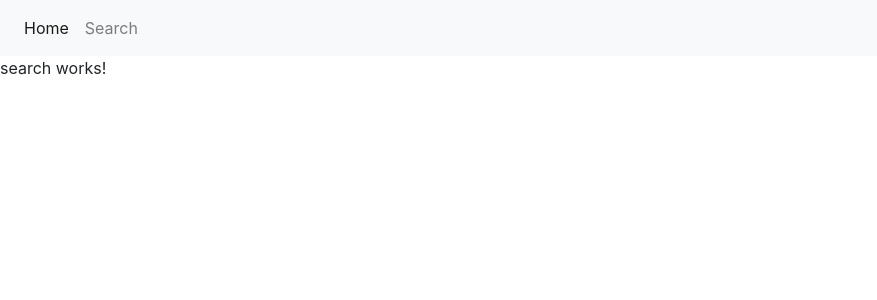
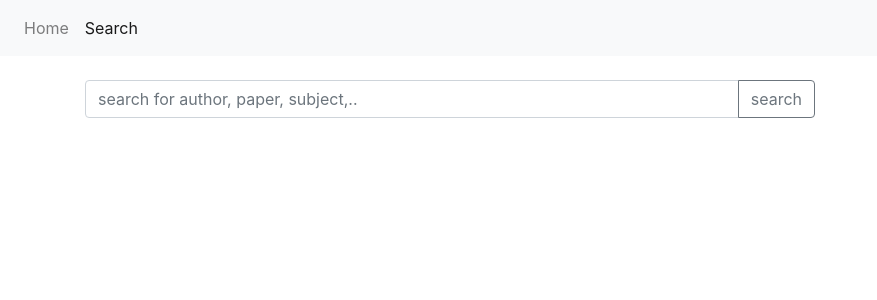
Before and after one commit to followthegrant/website, an Angular app: page /search in a window 1280 px wide. Shown: the top 300 px of the page, without its empty margins (0-877 px from the left). Built offline with nearby package versions, Linux system fonts and the light colour scheme.

Commit message:
showing list items: authors only

```diff
--- a/src/app/app.component.html
+++ b/src/app/app.component.html
@@ -5,17 +5,13 @@
 
   <div class="collapse navbar-collapse" id="navbarSupportedContent">
     <ul class="navbar-nav mr-auto">
-      <li class="nav-item active">
-        <a class="nav-link" href="home">Home <span class="sr-only">(current)</span></a>
+      <li routerLinkActive="active current" class="nav-item">
+        <a class="nav-link" routerLink="/home">Home <span class="sr-only">(current)</span></a>
       </li>
-      <li class="nav-item">
-        <a class="nav-link" href="search">Search</a>
+      <li routerLinkActive="active current" class="nav-item">
+        <a class="nav-link" routerLink="/search">Search</a>
       </li>
     </ul>
-    <!--<form class="form-inline my-2 my-lg-0">-->
-      <!--<input class="form-control mr-sm-2" type="search" placeholder="Search" aria-label="Search">-->
-      <!--<button class="btn btn-outline-success my-2 my-sm-0" type="submit">Search</button>-->
-    <!--</form>-->
   </div>
 </nav>
 <router-outlet></router-outlet>
--- /dev/null
+++ b/src/app/classes/Disclosure.ts
@@ -0,0 +1,73 @@
+import {Url} from "url";
+
+export class Disclosure {
+  constructor(private _authorname: string,
+              private _institutions: any[],
+              private _disclosure: string,
+              private _type: string,
+              private _abstract: string,
+              private _date: string,
+              private _doi: string,
+              private _issn: string,
+              private _journal: string,
+              private _lang: string,
+              private _publisher: string,
+              private _tags: any[],
+              private _title: string,
+              private _paperType: string,
+              private _url: Url,) {
+
+  }
+
+  get authorName () {
+    return this._authorname;
+  }
+
+  get institutions () {
+    return this._institutions;
+  }
+
+  get disclosurex () {
+    return this._disclosure;
+  }
+
+  get type () {
+    return this._type;
+  }
+
+  get abstract () {
+    return this._abstract;
+  }
+
+  get date () {
+    return this._date;
+  }
+
+  get doi () {
+    return this._doi;
+  }
+
+  get issn () {
+    return this._issn;
+  }
+
+  get journal () {
+    return this._journal;
+  }
+
+  get lang () {
+    return this._lang;
+  }
+
+  get publisher () {
+    return this._publisher;
+  }
+
+  get paperType () {
+    return this._paperType;
+  }
+
+  get url () {
+    return this._url;
+  }
+}
--- a/src/app/result/result.component.ts
+++ b/src/app/result/result.component.ts
@@ -1,4 +1,6 @@
 import { Component, OnInit } from '@angular/core';
+import {ActivatedRoute} from "@angular/router";
+import {SearchService} from "../services/search.service";
 
 @Component({
   selector: 'app-result',
@@ -7,9 +9,15 @@ import { Component, OnInit } from '@angular/core';
 })
 export class ResultComponent implements OnInit {
 
-  constructor() { }
+  constructor(private route: ActivatedRoute) { }
 
   ngOnInit() {
+    this.route.paramMap
+      .subscribe(params => {
+        let name = params.get('name');
+
+        // let result = SearchService.getResult(name);
+      })
   }
 
 }
--- a/src/app/search.service.ts
+++ /dev/null
@@ -1,9 +0,0 @@
-import { Injectable } from '@angular/core';
-
-@Injectable({
-  providedIn: 'root'
-})
-export class SearchService {
-
-  constructor() { }
-}
--- a/src/app/search/search.component.html
+++ b/src/app/search/search.component.html
@@ -1,3 +1,24 @@
-<p>
-  search works!
-</p>
+<div class="container">
+  <div class="row mt-4">
+    <div class="input-group col-8 justify-content-around">
+      <input
+        (keyup.enter)="getResults(input)" #input
+        type="text" class="form-control"
+        placeholder="search for author, paper, subject,.."
+        aria-label="search for author, paper, subject,..">
+      <div class="input-group-append">
+        <button class="btn btn-outline-secondary"
+                (click)="getResults(input)"
+                type="button">search
+        </button>
+      </div>
+    </div>
+  </div>
+  <ul class="list-group mt-4">
+    <li
+      *ngFor="let disc of this.disclosures"
+      class="list-group-item">
+      {{ 'Author: ' + disc.authorName }}
+    </li>
+  </ul>
+</div>
--- a/src/app/search/search.component.ts
+++ b/src/app/search/search.component.ts
@@ -1,5 +1,9 @@
+import {Http, RequestOptions} from '@angular/http';
 import { Component, OnInit } from '@angular/core';
-import {SearchService} from "../search.service";
+import { SearchService } from '../services/search.service';
+import {Url} from "url";
+import {forEach} from "@angular/router/src/utils/collection";
+import {Disclosure} from "../classes/Disclosure";
 
 @Component({
   selector: 'app-search',
@@ -7,10 +11,55 @@ import {SearchService} from "../search.service";
   styleUrls: ['./search.component.css']
 })
 export class SearchComponent implements OnInit {
+  fullResult: any[] = [];
+  facets: any[] = [];
+  disclosuresRaw: any[] = [];
+  disclosures: Disclosure[] = new Array<Disclosure>();
 
-  constructor(searchService: SearchService) { }
+  constructor(private service: SearchService) {
+
+  }
+
+  getResults(input : HTMLInputElement) {
+    this.service.getResults(input)
+      .subscribe(
+        response => {
+          this.fullResult = response.json();
+
+          this.facets.push(response.json().facets);
+          this.disclosuresRaw = response.json().disclosures;
+
+          console.log(response.json());
+
+          //TODO create all disclosure objects
+          for (let disc of this.disclosuresRaw) {
+            let Disc : Disclosure = new Disclosure(
+              disc.author.name,
+              disc.author.institutions,
+              disc.author.disclosure,
+              disc.type,
+              disc.paper.abstract,
+              disc.paper.date,
+              disc.paper.doi,
+              disc.paper.issn,
+              disc.paper.journal,
+              disc.paper.lang,
+              disc.paper.publisher,
+              disc.paper.tags,
+              disc.paper.title,
+              disc.paper.type,
+              disc.paper.url
+              );
+            this.disclosures.push(Disc);
+          }
+        },
+        error => {
+          alert('An unexpected error occured');
+          console.log(error);
+        })
+  }
 
   ngOnInit() {
+
   }
-
 }
--- /dev/null
+++ b/src/app/services/search.service.ts
@@ -0,0 +1,19 @@
+import { Injectable } from '@angular/core';
+import {Http} from "@angular/http";
+
+@Injectable({
+  providedIn: 'root'
+})
+export class SearchService {
+  url = 'http://api.followthegrant.org';
+
+  constructor(private http: Http) {
+
+  }
+
+  getResults(input: HTMLInputElement) {
+    let searchString = input.value;
+
+    return this.http.get(this.url + '/?q=' + searchString);
+  }
+}
```
Also changed, not shown: src/app/app.module.ts (+7 -2 lines), 1 other file (tests, documents, lock files or other folders).
